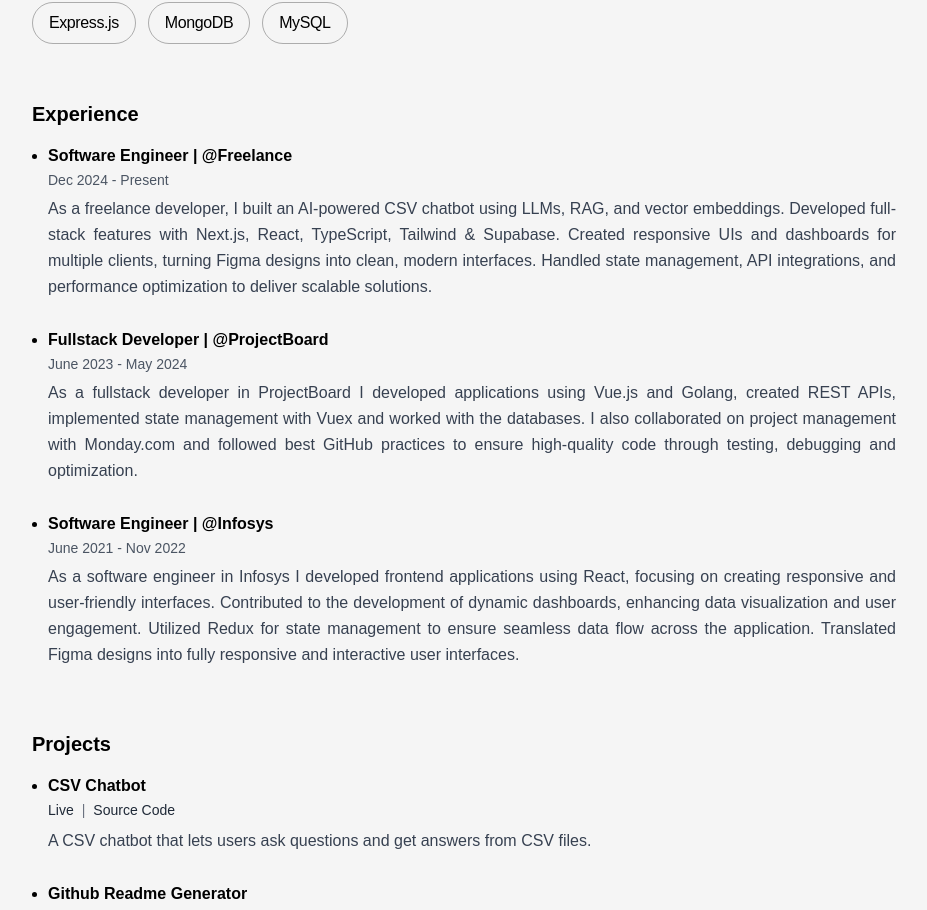
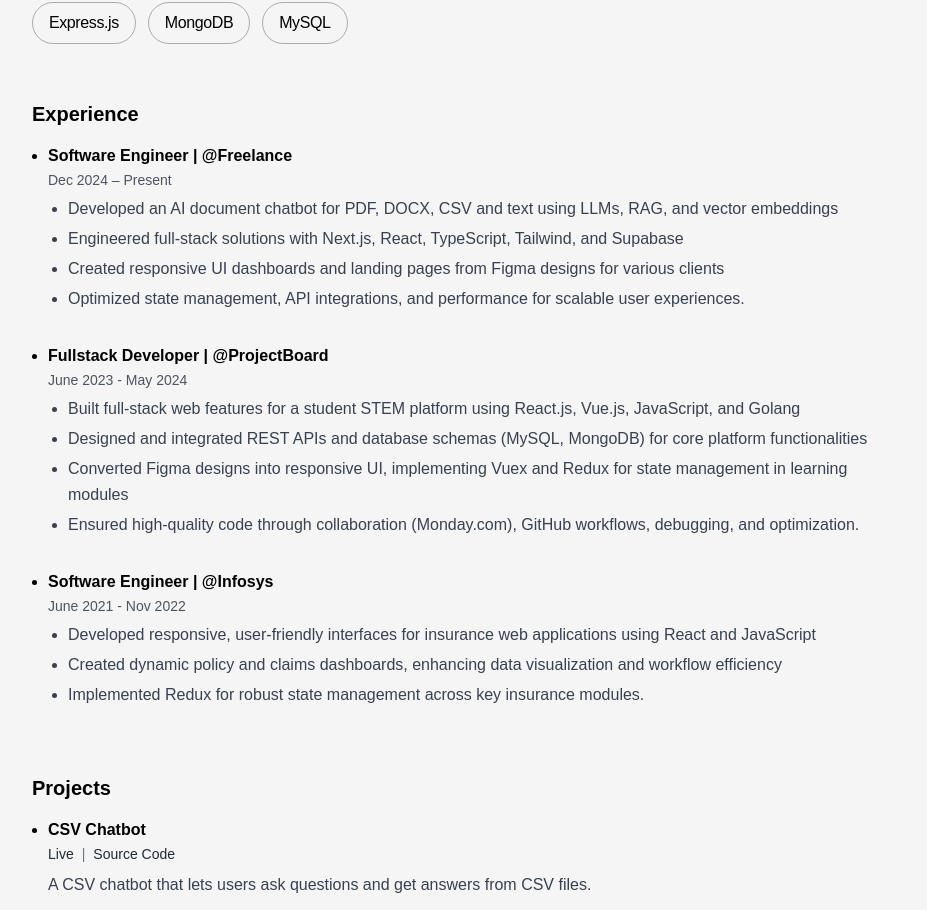
Before and after one commit to AshwiniParaye1/Portfolio3, a Next.js app: page / in a window 1280 px wide. Shown: the part 436-1346 px from the top of the page, without its empty margins (176-1103 px from the left). Built offline with nearby package versions, Linux system fonts and the light colour scheme; no server answers; a web font is replaced by a local one.

Commit message:
update experience

```diff
--- a/app/components/Experience.jsx
+++ b/app/components/Experience.jsx
@@ -1,7 +1,19 @@
 import React from "react";
 
-const ExperienceItem = React.memo(({ title, period, description }) => (
-  <li className="mb-4 ">
+const ExperienceItem = React.memo(({ title, period, description }) => {
+  // Split the description into individual bullet points.
+  // This regex splits by periods that are followed by a space and a capital letter,
+  // or just by a period if it's at the end of a line, to handle different sentence structures.
+  // It also filters out empty strings that might result from splitting.
+  const bulletPoints = description
+    .split(
+      /(?<=[.!?])\s+(?=[A-Z])|\s*(?<=[.!?])(?=\s*$)|(?<=[.!?])(?=\s*$)|\. (?=[A-Z]|\d)/
+    )
+    .map((point) => point.trim())
+    .filter((point) => point.length > 0);
+
+  return (
+    <li className="mb-4">
       <div className="py-1.5 px-2 -mx-2 relative animated-border-hover hover-pink">
         <h3 className="font-semibold text-sm sm:text-base text-black dark:text-white">
           {title}
@@ -11,48 +23,46 @@
           {period}
         </p>{" "}
         {/* Smaller text for period */}
-      <p className="text-gray-700 dark:text-gray-300 text-justify mt-1.5 leading-relaxed text-base">
-        {description}
-      </p>{" "}
-      {/* Paragraph size */}
+        <ul className="list-disc pl-5 text-gray-700 dark:text-gray-300 mt-1.5 leading-relaxed text-base">
+          {bulletPoints.map((point, index) => (
+            <li key={index} className="mb-1">
+              {point}
+            </li>
+          ))}
+        </ul>
       </div>
     </li>
-));
+  );
+});
 
 const Experience = () => {
   const experiences = React.useMemo(
     () => [
       {
         title: "Software Engineer | @Freelance",
-        period: "Dec 2024 - Present",
+        period: "Dec 2024 – Present",
         description:
-          "As a freelance developer, I built an AI-powered CSV chatbot using LLMs, " +
-          "RAG, and vector embeddings. Developed full-stack features with Next.js, " +
-          "React, TypeScript, Tailwind & Supabase. Created responsive UIs and " +
-          "dashboards for multiple clients, turning Figma designs into clean, modern " +
-          "interfaces. Handled state management, API integrations, and performance " +
-          "optimization to deliver scalable solutions.",
+          "Developed an AI document chatbot for PDF, DOCX, CSV and text using LLMs, RAG, and vector embeddings. " +
+          "Engineered full-stack solutions with Next.js, React, TypeScript, Tailwind, and Supabase. " +
+          "Created responsive UI dashboards and landing pages from Figma designs for various clients. " +
+          "Optimized state management, API integrations, and performance for scalable user experiences.",
       },
       {
         title: "Fullstack Developer | @ProjectBoard",
         period: "June 2023 - May 2024",
         description:
-          "As a fullstack developer in ProjectBoard I developed applications using " +
-          "Vue.js and Golang, created REST APIs, implemented state management with " +
-          "Vuex and worked with the databases. I also collaborated on project " +
-          "management with Monday.com and followed best GitHub practices to ensure " +
-          "high-quality code through testing, debugging and optimization.",
+          "Built full-stack web features for a student STEM platform using React.js, Vue.js, JavaScript, and Golang. " +
+          "Designed and integrated REST APIs and database schemas (MySQL, MongoDB) for core platform functionalities. " +
+          "Converted Figma designs into responsive UI, implementing Vuex and Redux for state management in learning modules. " +
+          "Ensured high-quality code through collaboration (Monday.com), GitHub workflows, debugging, and optimization.",
       },
       {
         title: "Software Engineer | @Infosys",
         period: "June 2021 - Nov 2022",
         description:
-          "As a software engineer in Infosys I developed frontend applications using " +
-          "React, focusing on creating responsive and user-friendly interfaces. " +
-          "Contributed to the development of dynamic dashboards, enhancing data " +
-          "visualization and user engagement. Utilized Redux for state management " +
-          "to ensure seamless data flow across the application. Translated Figma " +
-          "designs into fully responsive and interactive user interfaces.",
+          "Developed responsive, user-friendly interfaces for insurance web applications using React and JavaScript. " +
+          "Created dynamic policy and claims dashboards, enhancing data visualization and workflow efficiency. " +
+          "Implemented Redux for robust state management across key insurance modules.",
       },
     ],
     []
```
Lines whose indentation alone changed are shown as unchanged.
